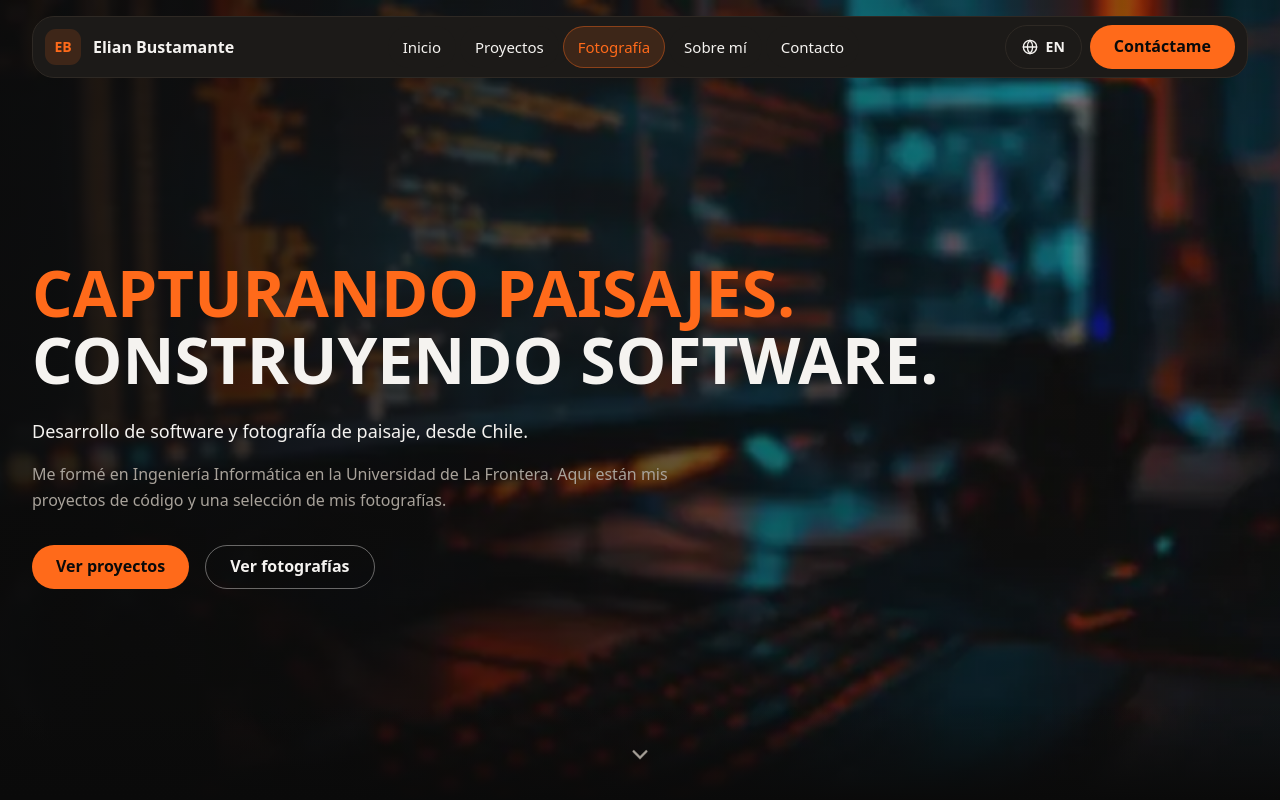
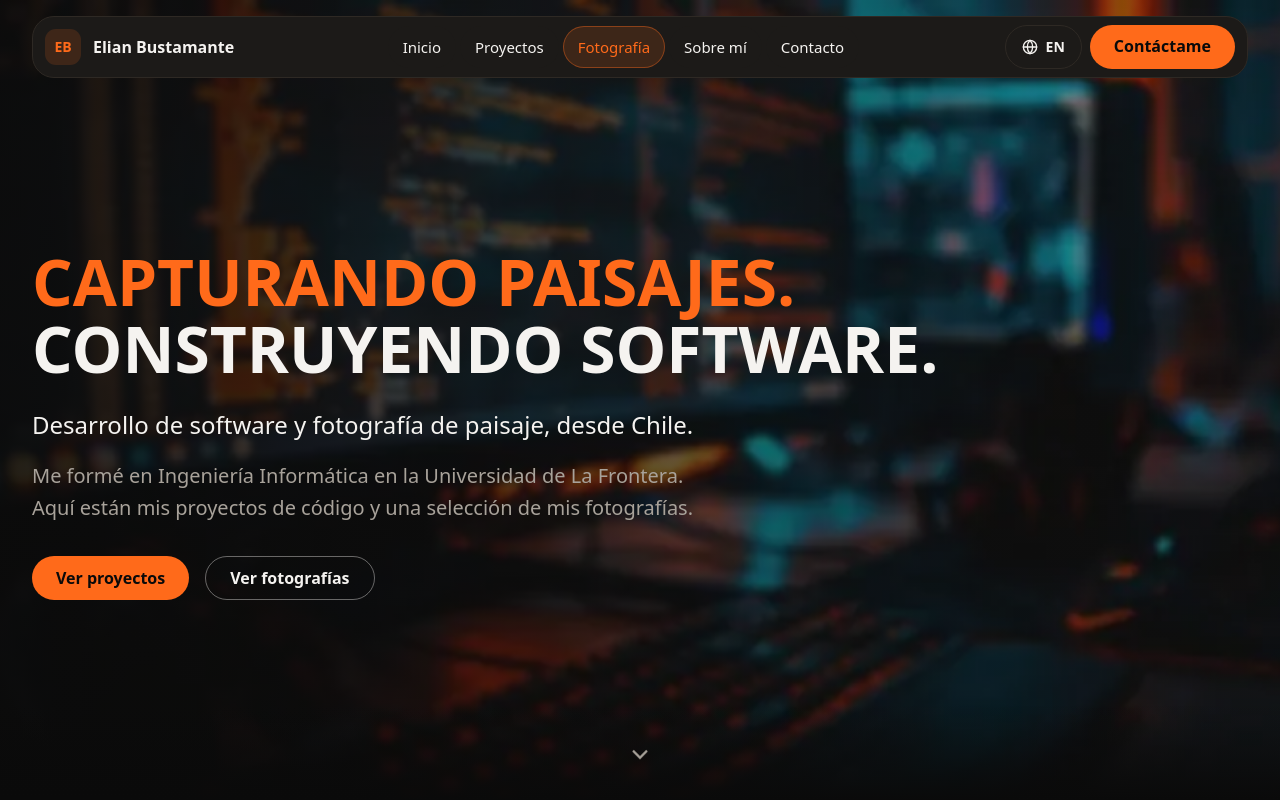
Before and after one commit to ElianBustamante/ElianBustamante.github.io, a React (Vite) app: page /#inicio in a window 1280 px wide. Shown: the top 800 px of the page. Built offline with nearby package versions, Linux system fonts and the light colour scheme.

Commit message:
style(hero): adjust typography and max-width of hero text banner

```diff
--- a/src/components/Hero.jsx
+++ b/src/components/Hero.jsx
@@ -45,11 +45,11 @@ export default function Hero() {
             {t('hero.titleLine2')}
           </span>
         </h1>
-        <div className="max-w-[42rem]">
-          <p className="text-[1.125rem] [@media(max-height:500px)]:text-[1rem] text-text mt-6 [@media(max-height:500px)]:mt-2 hero-in" style={{ animationDelay: '240ms' }}>
+        <div className="max-w-[42rem] xl:max-w-[46rem] short:max-w-[42rem]!">
+          <p className="text-[1.125rem] md:text-[1.25rem] xl:text-[1.5rem] short:text-[1rem]! [@media(max-height:500px)]:text-[1rem] text-text mt-6 [@media(max-height:500px)]:mt-2 hero-in" style={{ animationDelay: '240ms' }}>
             {t('hero.subtitle')}
           </p>
-          <p className="text-muted mt-4 [@media(max-height:500px)]:mt-2 hero-in" style={{ animationDelay: '360ms' }}>
+          <p className="text-muted md:text-[1.125rem] xl:text-[1.25rem] text-balance short:text-base! mt-4 [@media(max-height:500px)]:mt-2 hero-in" style={{ animationDelay: '360ms' }}>
             {t('hero.description')}
           </p>
           <div className="flex flex-wrap gap-4 mt-8 [@media(max-height:500px)]:mt-4 hero-in" style={{ animationDelay: '480ms' }}>
```
